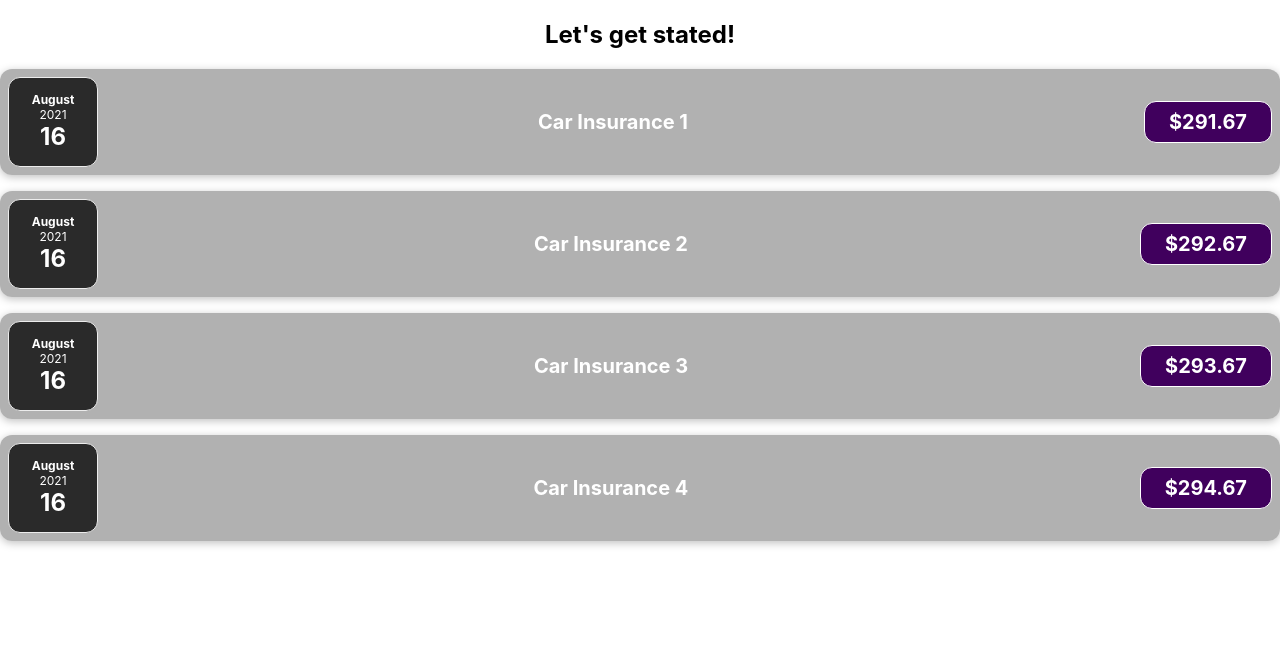
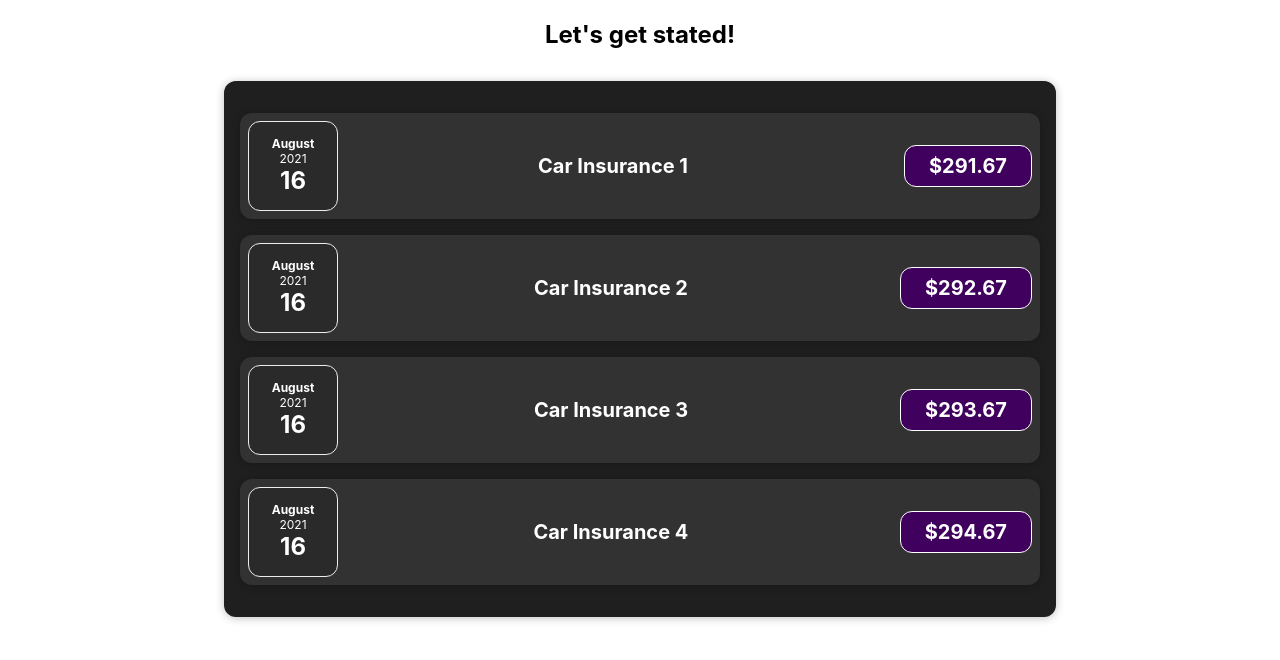
Before and after one commit to huy19712011/my-app, a React (Create React App) app: page / in a window 1280 px wide. Shown: the top 660 px of the page. Built offline with nearby package versions, Linux system fonts and the light colour scheme.

Commit message:
39: the Concept of Composition, children props

```diff
--- a/src/App.js
+++ b/src/App.js
@@ -1,6 +1,6 @@
 import logo from './logo.svg';
 import './App.css';
-import ExpenseItem from './components/ExpenseItem';
+import Expenses from './components/Expenses';
 
 function App() {
 
@@ -14,26 +14,7 @@
   return (
     <div className="App">
       <h2>Let's get stated!</h2>
-      <ExpenseItem
-        title={expenses[0].title}
-        amount={expenses[0].amount}
-        date={expenses[0].date}
-      ></ExpenseItem>
-      <ExpenseItem
-        title={expenses[1].title}
-        amount={expenses[1].amount}
-        date={expenses[1].date}
-      ></ExpenseItem>
-      <ExpenseItem
-        title={expenses[2].title}
-        amount={expenses[2].amount}
-        date={expenses[2].date}
-      ></ExpenseItem>
-      <ExpenseItem
-        title={expenses[3].title}
-        amount={expenses[3].amount}
-        date={expenses[3].date}
-      ></ExpenseItem>
+      <Expenses items={expenses}></Expenses>
     </div>
   );
 }
--- /dev/null
+++ b/src/components/Card.css
@@ -0,0 +1,4 @@
+.card {
+  border-radius: 12px;
+  box-shadow: 0 1px 8px rgba(0, 0, 0, 0.25);
+}
--- /dev/null
+++ b/src/components/Card.js
@@ -0,0 +1,12 @@
+import './Card.css';
+
+function Card(props) {
+
+  const classes = 'card ' + props.className;
+
+  return (
+    <div className={classes}>{props.children}</div>
+  );
+}
+
+export default Card;
--- a/src/components/ExpenseItem.css
+++ b/src/components/ExpenseItem.css
@@ -2,10 +2,8 @@
   display: flex;
   justify-content: space-between;
   align-items: center;
-  box-shadow: 0 2px 8px rgba(0, 0, 0, 0.25);
   padding: 0.5rem;
   margin: 1rem 0;
-  border-radius: 12px;
   background-color: #4b4b4b6e;
 }
 
--- a/src/components/ExpenseItem.js
+++ b/src/components/ExpenseItem.js
@@ -1,18 +1,19 @@
 import './ExpenseItem.css';
 import ExpenseDate from './ExpenseDate';
+import Card from './Card';
 
 function ExpenseItem(props) {
 
 
 
   return (
-    <div className="expense-item">
+    <Card className="expense-item">
       <ExpenseDate date123={props.date}></ExpenseDate>
       <div className="expense-item__description">
         <h2>{ props.title }</h2>
         <div className="expense-item__price">${props.amount}</div>
       </div>
-    </div>
+    </Card>
   );
 
 }
--- /dev/null
+++ b/src/components/Expenses.css
@@ -0,0 +1,9 @@
+.expenses {
+  padding: 1rem;
+  background-color: rgb(31, 31, 31);
+  margin: 2rem auto;
+  width: 50rem;
+  max-width: 95%;
+  border-radius: 12px;
+  box-shadow: 0 1px 8px rgba(0, 0, 0, 0.25);
+}
--- /dev/null
+++ b/src/components/Expenses.js
@@ -0,0 +1,32 @@
+import ExpenseItem from "./ExpenseItem";
+import './Expenses.css';
+
+function Expenses(props) {
+
+  return (
+    <div className="expenses">
+      <ExpenseItem
+        title={props.items[0].title}
+        amount={props.items[0].amount}
+        date={props.items[0].date}
+      ></ExpenseItem>
+      <ExpenseItem
+        title={props.items[1].title}
+        amount={props.items[1].amount}
+        date={props.items[1].date}
+      ></ExpenseItem>
+      <ExpenseItem
+        title={props.items[2].title}
+        amount={props.items[2].amount}
+        date={props.items[2].date}
+      ></ExpenseItem>
+      <ExpenseItem
+        title={props.items[3].title}
+        amount={props.items[3].amount}
+        date={props.items[3].date}
+      ></ExpenseItem>
+    </div>
+  );
+}
+
+export default Expenses;
```
